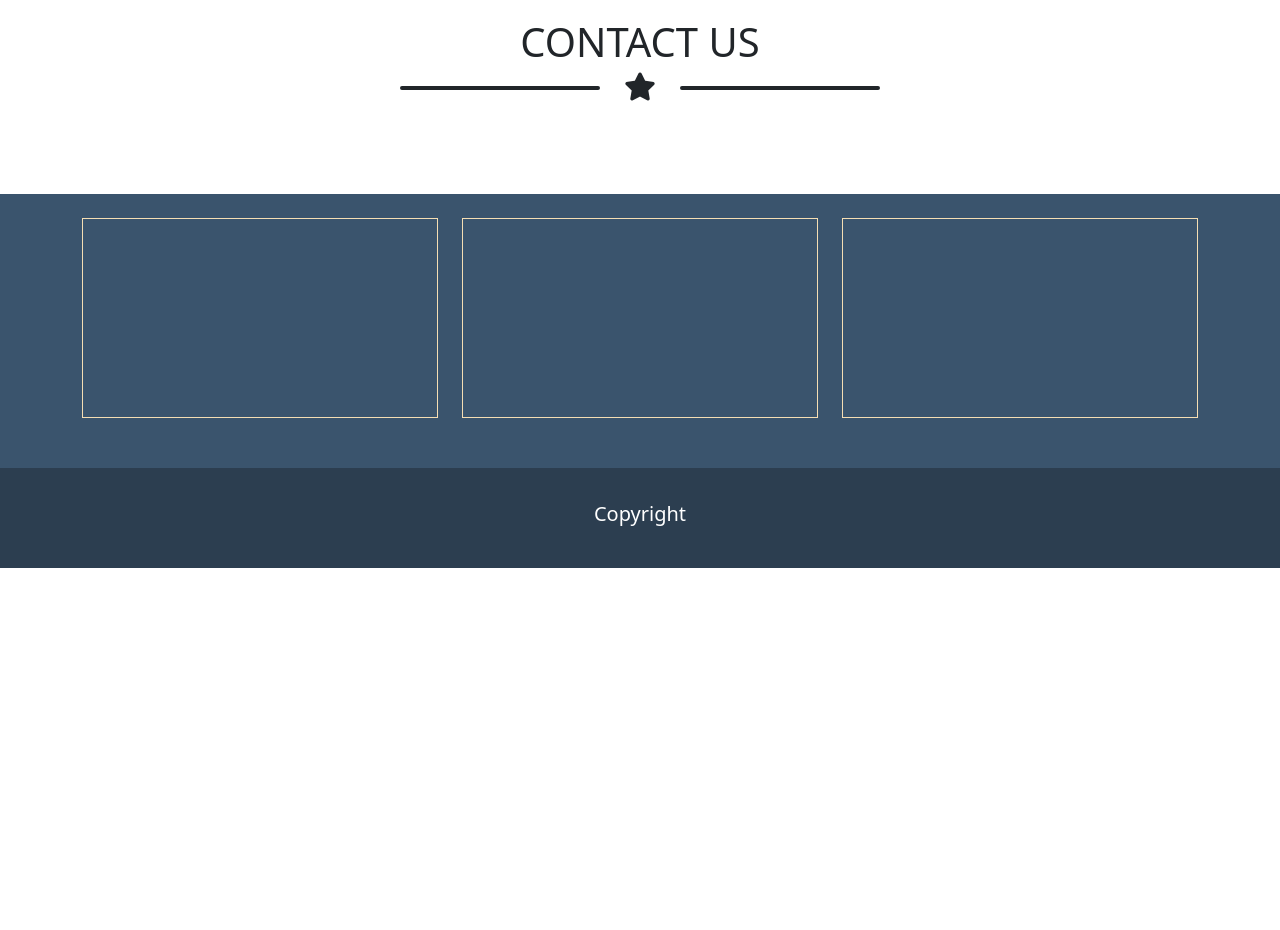
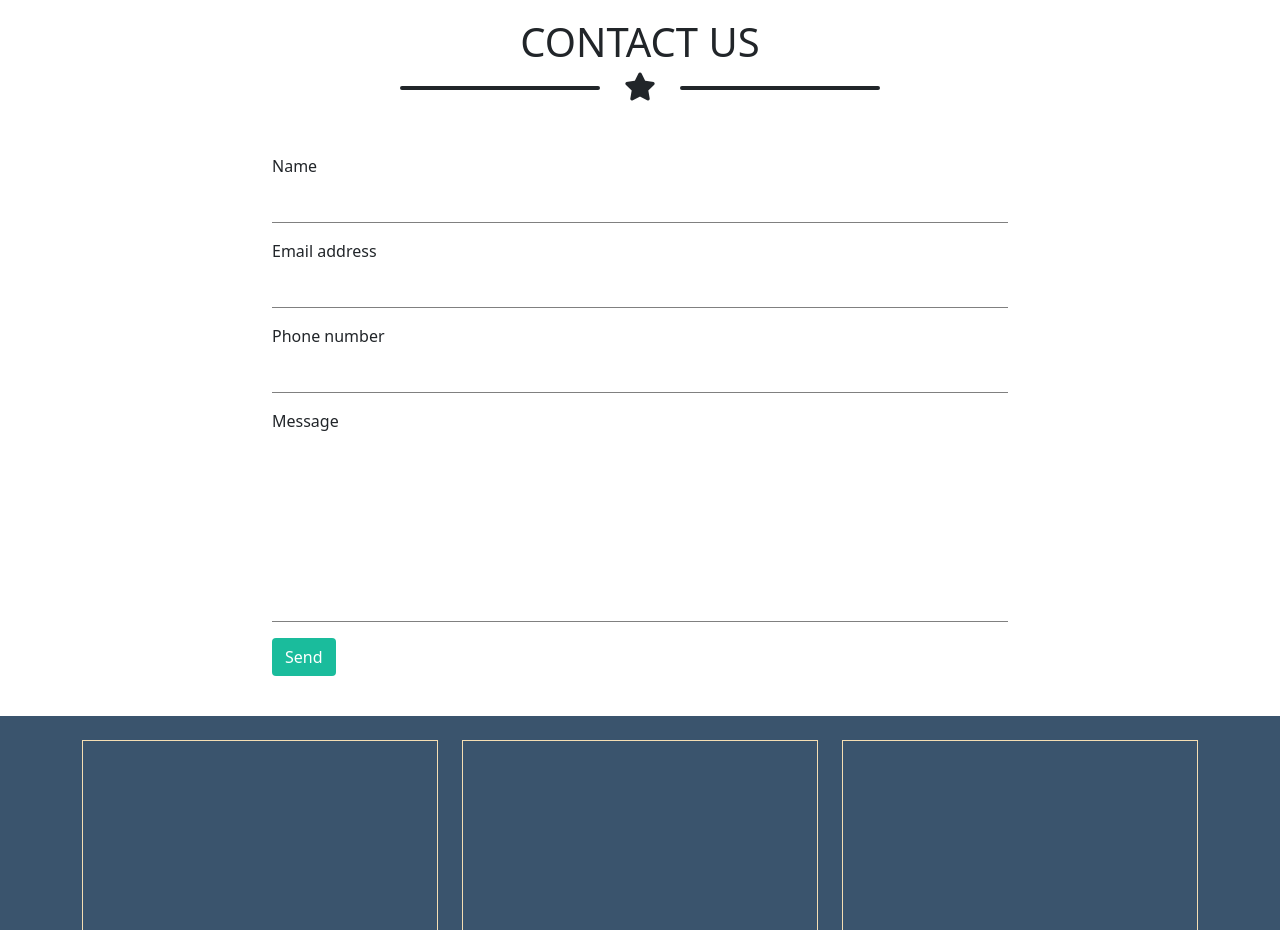
Before and after one commit to Simichus/html-css-bootstrap-freelancer, a plain HTML site: page index.html in a window 1280 px wide. Shown: the part 1780-2710 px from the top of the page. Before the commit the page ends 2348 px from the top, so only its background shows below. Drawn offline with nearby package versions, Linux system fonts and the light colour scheme.

Commit message:
Aggiunto contenuto Contact

```diff
--- a/css/style.css
+++ b/css/style.css
@@ -53,6 +53,13 @@ hr{
     border-radius: 20px;
 }
 
+#contact-us .form-control{
+    border: 0;
+    border-bottom: 1px solid gray;
+    border-radius: 0;
+    resize: none;
+}
+
 
 footer{
     background-color: #3a546d;
--- a/index.html
+++ b/index.html
@@ -117,12 +117,26 @@
                     <div class="col-auto"><hr class="rounded border-dark"></div>
                 </div>
             </div>
-            <div class="row gy-4">
-                <div class="col-10 offset-1 col-lg-8 offset-lg-2">
-                    <div class="contact">
-
+            <div class="row justify-content-center">
+                <form class="col-10 offset-1 col-sm-10 offset-sm-0 col-lg-8">
+                    <div class="mb-3">
+                        <label for="name" class="form-label">Name</label>
+                        <input type="text" class="form-control" id="name">
                     </div>
-                </div>
+                    <div class="mb-3">
+                        <label for="email" class="form-label">Email address</label>
+                        <input type="email" class="form-control" id="email">
+                    </div>
+                    <div class="mb-3">
+                        <label for="phone-number" class="form-label">Phone number</label>
+                        <input type="tel" class="form-control" id="phone-number">
+                    </div>
+                    <div class="mb-3">
+                        <label for="message" class="form-label">Message</label>
+                        <textarea class="form-control" id="message" rows="7"></textarea>
+                      </div>
+                    <button type="submit" class="btn bg-green text-white">Send</button>
+                </form>
             </div>
         </div>
     </main>
```
